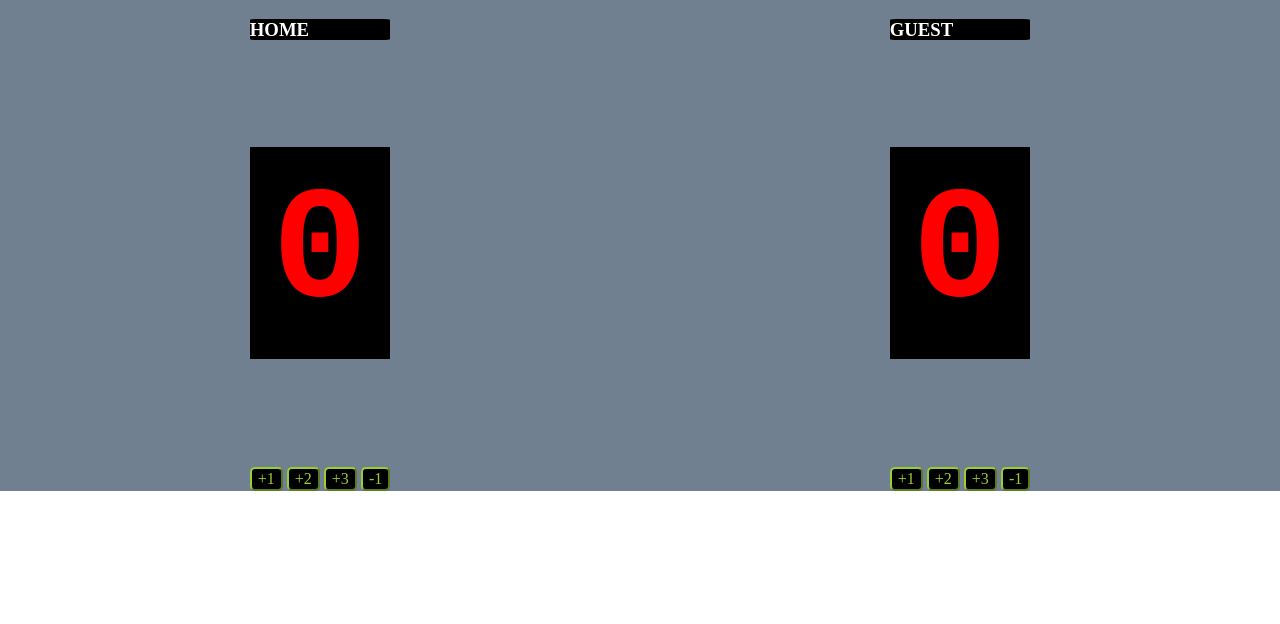
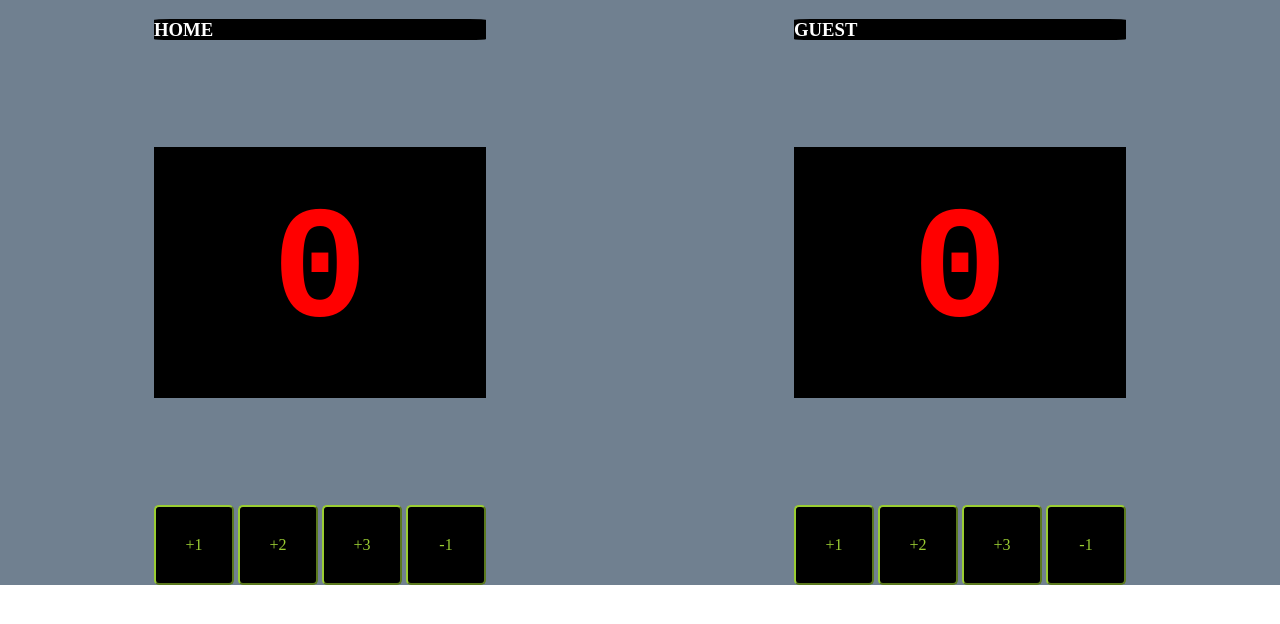
Before and after one commit to DreamdocTedd/BasketBallScore, a plain HTML site: page index.html in a window 1280 px wide. Drawn offline with nearby package versions, Linux system fonts and the light colour scheme.

Commit message:
Update index.css

```diff
--- a/index.css
+++ b/index.css
@@ -26,6 +26,8 @@ h3 {
 
 }
 button {
+    min-width: 5pc;
+    min-height: 5pc;
     background: black;
     color: yellowgreen;
     border-color: yellowgreen;
```
